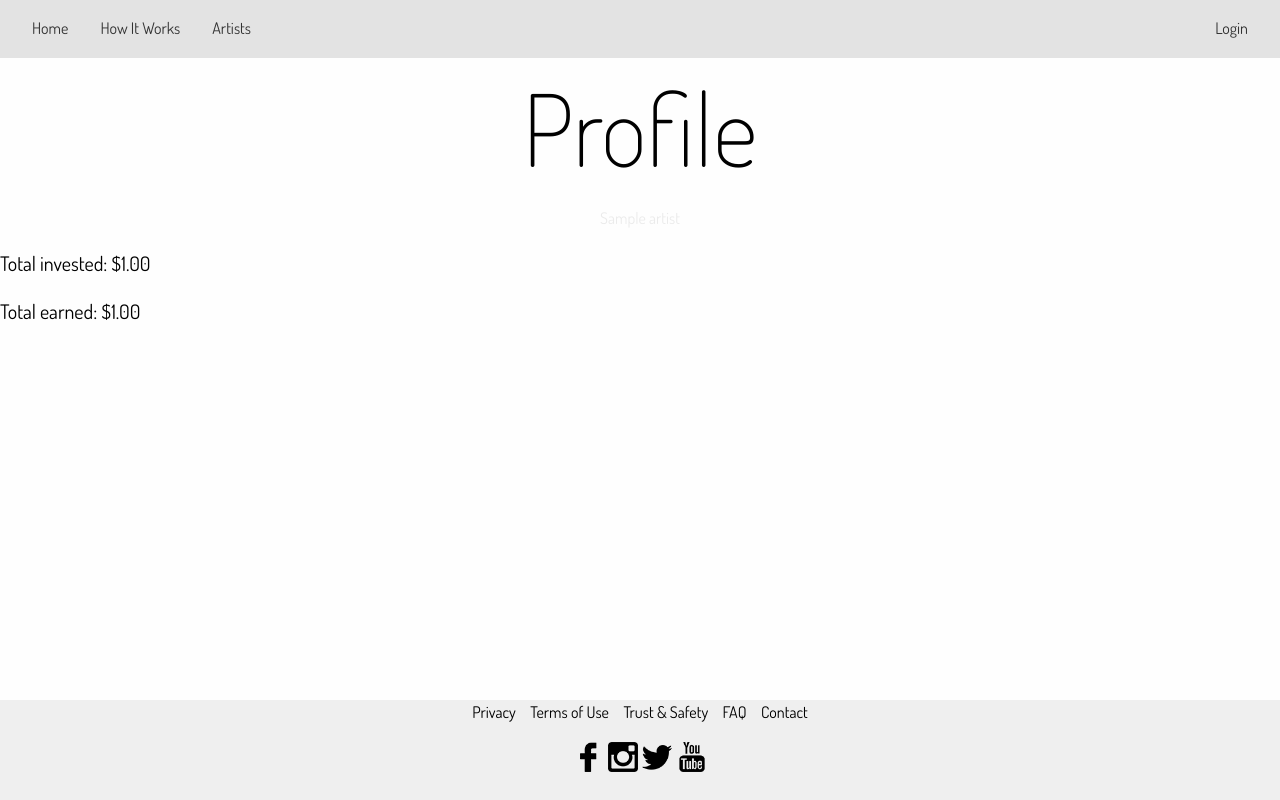
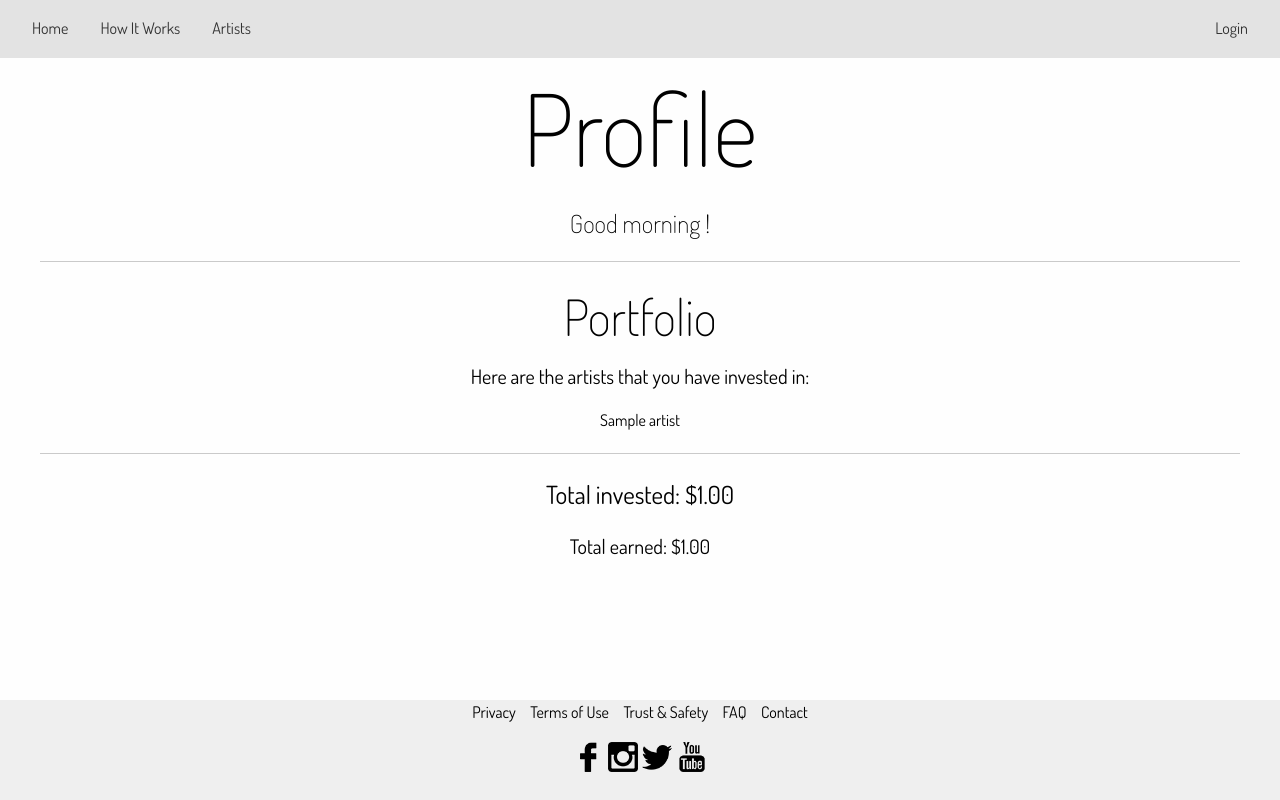
Before and after one commit to localastronaut/perdiem-django, a Django app: template templates/registration/profile.html in a window 1280 px wide. Run offline with Django 3.2, Linux system fonts and the light colour scheme; the template is opened without the code that fills it: most values are stand-ins (such as "Sample title", 1, 10 or a date in 2020).

Commit message:
Added basic profile-page formatting, edited link / hover color, p formatting

```diff
--- a/static/css/perdiem.css
+++ b/static/css/perdiem.css
@@ -36,6 +36,7 @@ p {
     font-size: 20px;
     font-weight: 400;
     color: #000;
+    text-align: center;
 }
 
 p.text-center {
@@ -43,8 +44,12 @@ p.text-center {
 }
 
 a {
-    color: #ebebeb;
+    color: #000;
     text-decoration: none;
+}
+
+a:hover {
+    color: #80b3ff;
 }
 
 html,
@@ -136,3 +141,13 @@ img.img-404 {
     margin-left: auto;
     margin-right: auto;
 }
+
+h2.profile-header {
+    text-align: center;
+    font-size: 25px;
+}
+
+p.profile-total {
+    text-align: center;
+    font-size: 25px;
+}
--- a/templates/registration/profile.html
+++ b/templates/registration/profile.html
@@ -3,17 +3,27 @@
 
 {% block content %}
     <h1>Profile</h1>
+    <h2 class="profile-header">Good morning {% firstof user.get_full_name user.get_username %}!</h2>
     {% if artists %}
+    <div class="investments">
+    <div class="break">
+    <hr>
+    </div>
+    <h2> Portfolio</h2>
+        <p> Here are the artists that you have invested in:</p>
         <ul>
             {% for artist in artists %}
                 <li><a href="{% url 'artist' slug=artist.slug %}">{{ artist.name }}</a></li>
             {% endfor %}
         </ul>
-        <p>Total invested: ${{ total_investments|intcomma|floatformat:2 }}</p>
+        <div class="break">
+        <hr>
+        </div>
+        <p class="profile-total">Total invested: ${{ total_investments|intcomma|floatformat:2 }}</p>
         {% if total_earned %}
-            <p>Total earned: ${{ total_earned|intcomma|floatformat:2 }}</p>
+            <p >Total earned: ${{ total_earned|intcomma|floatformat:2 }}</p>
         {% else %}
-            <p>Your money is going towards making some sweet music!</p>
+            <p class="profile-total">Your money is going towards making some sweet music!</p>
         {% endif %}
     {% else %}
         <p>You haven't invested in anything yet!</p>
```
